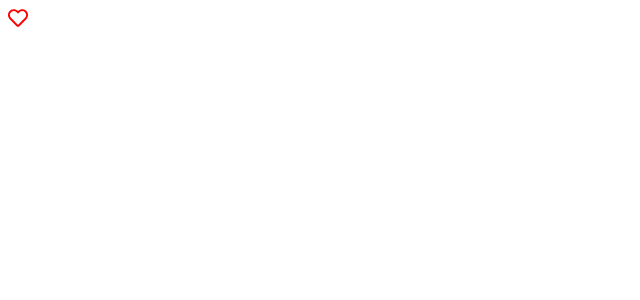
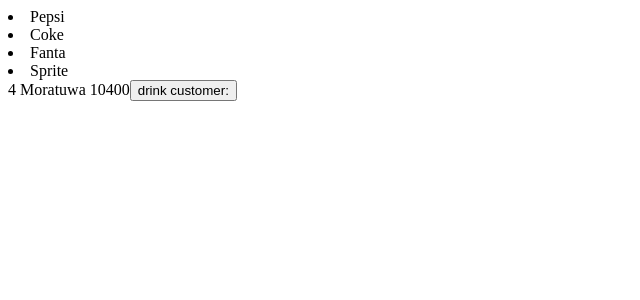
Before and after one commit to ishara9/ReactPOC, a React (Vite) app: page / in a window 1280 px wide. Shown: the top 300 px of the page, without its empty margins (0-640 px from the left). Built offline with nearby package versions, Linux system fonts and the light colour scheme.

Commit message:
arrays update

```diff
--- a/src/App.tsx
+++ b/src/App.tsx
@@ -4,6 +4,7 @@
 import ListGroup from "./components/ListGroup";
 import "./App.css";
 import LikeButton from "./components/LikeButton/LikeButton";
+import Message from "./components/Message";
 
 function App() {
   const [alertVisible, setAlertVisible] = useState(false);
@@ -26,7 +27,8 @@
           Custom Button
         </Button>
       </div> */}
-      <LikeButton onClick={() => console.log("liked")} />
+      {/* <LikeButton onClick={() => console.log("liked")} /> */}
+      <Message />
     </>
   );
 }
--- /dev/null
+++ b/src/components/Message.tsx
@@ -0,0 +1,53 @@
+import { useState } from "react";
+
+let count = 0;
+
+const Message = () => {
+  const [drink, setDrink] = useState({
+    title: "Pepsi",
+    amount: 4,
+  });
+
+  const [person, setPerson] = useState({
+    firstName: "",
+    lastName: "",
+    address: {
+      city: "Moratuwa",
+      zip: 10400,
+    },
+  });
+
+  const [tags, setTags] = useState(["Pepsi", "Coke", "Fanta", "Sprite"]);
+
+  //   count++;
+
+  const handleClick = () => {
+    const newDrink = { ...drink, amount: 6 };
+    setDrink(newDrink);
+    setPerson({ ...person, address: { city: "Colombo", zip: 1000 } });
+
+    setTags([...tags, "7up"]);
+    setTags(tags.filter((tag) => tag !== "Coke"));
+    setTags(tags.map((tag) => (tag === "Pepsi" ? "Pepsi Zero" : tag)));
+    console.log("Message count:", newDrink);
+  };
+
+  return (
+    <>
+      {tags.map((tag) => (
+        <li key={tag}>{tag}</li>
+      ))}
+      {drink.amount}
+      {person.firstName +
+        " " +
+        person.lastName +
+        " " +
+        person.address.city +
+        " " +
+        person.address.zip}
+      <button onClick={handleClick}>drink customer: </button>
+    </>
+  );
+};
+
+export default Message;
```
